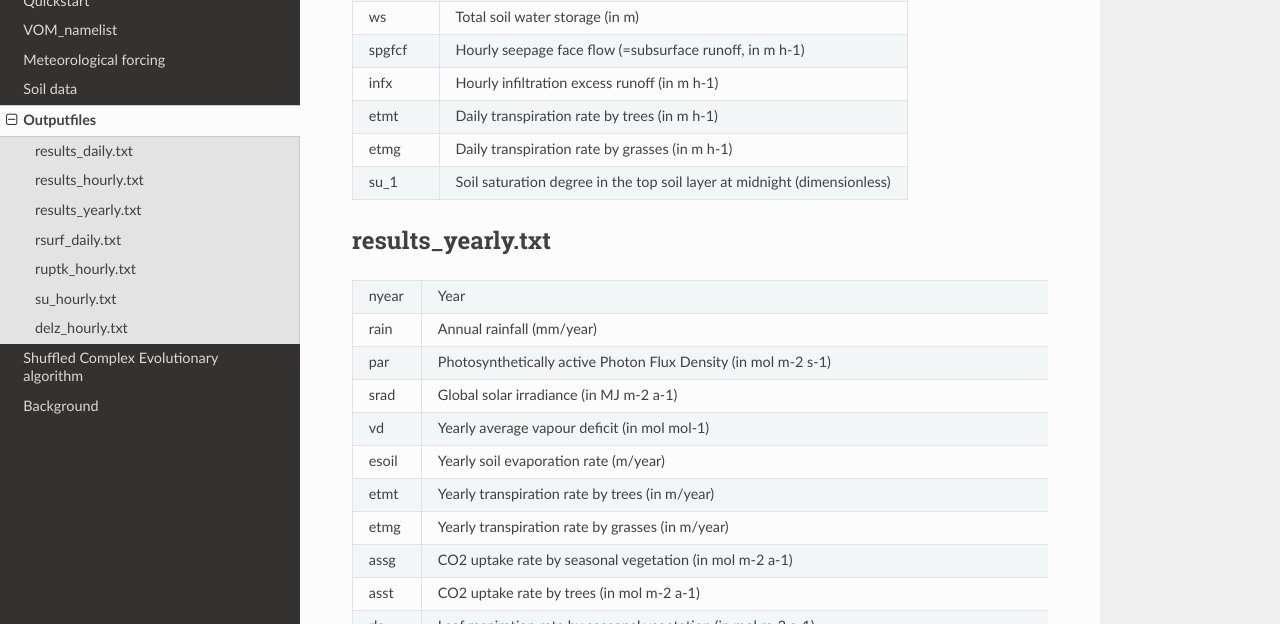
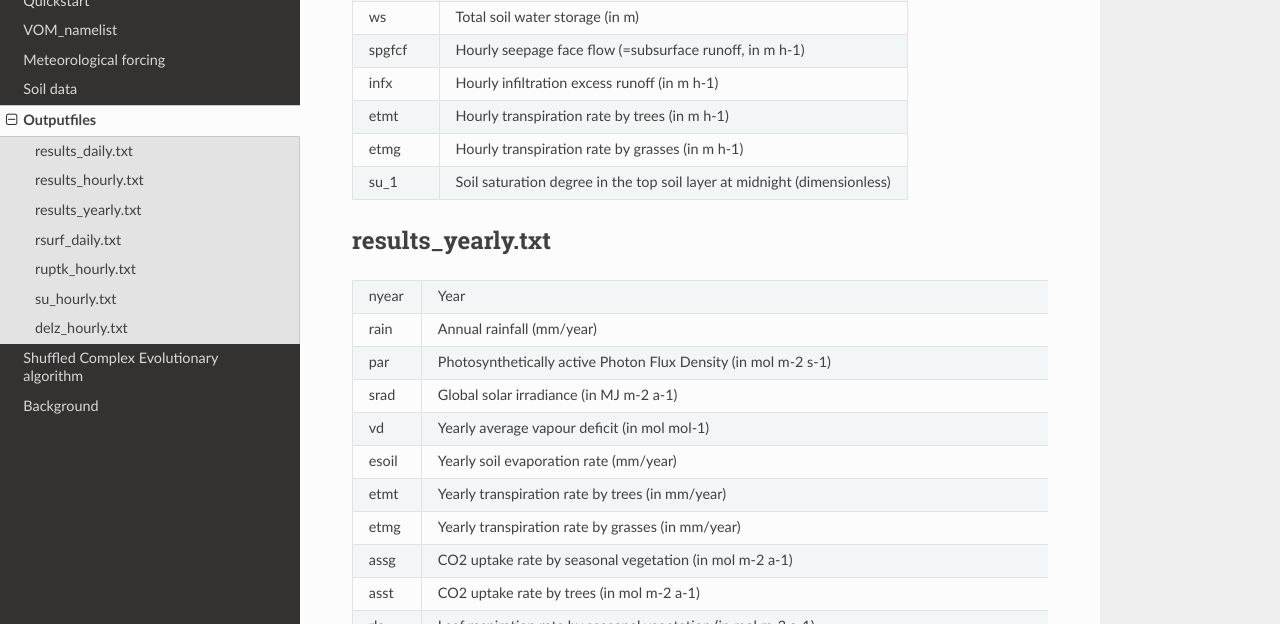
Before and after one commit to schymans/VOM, a Sphinx documentation site: the page built from VOM_Fortran/VOM-docu/source/outputfiles.rst, in a window 1280 px wide and 900 px high, scrolled down 2038 px. Shown: the part 151-775 px from the top of the window. Built offline with Sphinx 7.4.7 and the Read the Docs theme 2.0.0, drawn with Linux system fonts in a browser that asks for light colours; some of the changed text lies outside the part shown.

Commit message:
added units in modules.f90

```diff
--- a/VOM_Fortran/VOM-docu/source/outputfiles.rst
+++ b/VOM_Fortran/VOM-docu/source/outputfiles.rst
@@ -128,9 +128,9 @@ results_hourly.txt
 +-----------------+-------------------------------------------------------------------------------------------------------------+
 |infx             | Hourly infiltration excess runoff (in m h-1)                                                                |
 +-----------------+-------------------------------------------------------------------------------------------------------------+
-|etmt             | Daily transpiration rate by trees (in m h-1)                                                                |
+|etmt             | Hourly transpiration rate by trees (in m h-1)                                                               |
 +-----------------+-------------------------------------------------------------------------------------------------------------+
-|etmg             | Daily transpiration rate by grasses (in m h-1)                                                              |
+|etmg             | Hourly transpiration rate by grasses (in m h-1)                                                             |
 +-----------------+-------------------------------------------------------------------------------------------------------------+
 |su_1             | Soil saturation degree in the top soil layer at midnight (dimensionless)                                    |
 +-----------------+-------------------------------------------------------------------------------------------------------------+
@@ -149,11 +149,11 @@ results_yearly.txt
 +-----------------+-------------------------------------------------------------------------------------------------------------+
 |vd               | Yearly average vapour deficit (in mol mol-1)                                                                |
 +-----------------+-------------------------------------------------------------------------------------------------------------+
-|esoil            | Yearly soil evaporation rate (m/year)                                                                       |
+|esoil            | Yearly soil evaporation rate (mm/year)                                                                      |
 +-----------------+-------------------------------------------------------------------------------------------------------------+
-|etmt             | Yearly transpiration rate by trees (in m/year)                                                              |
+|etmt             | Yearly transpiration rate by trees (in mm/year)                                                             |
 +-----------------+-------------------------------------------------------------------------------------------------------------+
-|etmg             | Yearly transpiration rate by grasses (in m/year)                                                            |
+|etmg             | Yearly transpiration rate by grasses (in mm/year)                                                           |
 +-----------------+-------------------------------------------------------------------------------------------------------------+
 |assg             | CO2 uptake rate by seasonal vegetation (in mol m-2 a-1)                                                     |
 +-----------------+-------------------------------------------------------------------------------------------------------------+
--- a/VOM_Fortran/VOM-docu/source/vom_namelist.rst
+++ b/VOM_Fortran/VOM-docu/source/vom_namelist.rst
@@ -5,7 +5,7 @@ The file "vom_namelist" is an input file for the VOM, containing all settings fo
 +-----------------+----------------------------------------------------------------------------------------------------+-----------+
 |i_alpha          | initial slope of j(par) curve                                                                      | \-        |
 +-----------------+----------------------------------------------------------------------------------------------------+-----------+
-|i_cpccf          | water transport cost factor (cpcc=pc*rootdepth*cpccf)                                              |mol/m^3/s  |
+|i_cpccf          | water transport cost factor (cpcc=pc * rootdepth * cpccf)                                          |mol/m^3/s  |
 +-----------------+----------------------------------------------------------------------------------------------------+-----------+
 |i_tcf            | turnover cost factor for foliage (tc=tcf*LAI)                                                      |mol/m^2/s  |
 +-----------------+----------------------------------------------------------------------------------------------------+-----------+
```
Also changed, not shown: other parts of VOM_Fortran/VOM-docu/source/outputfiles.rst (+1 -1 lines), other parts of VOM_Fortran/VOM-docu/source/vom_namelist.rst (+1 -1 lines), 1 other file.
